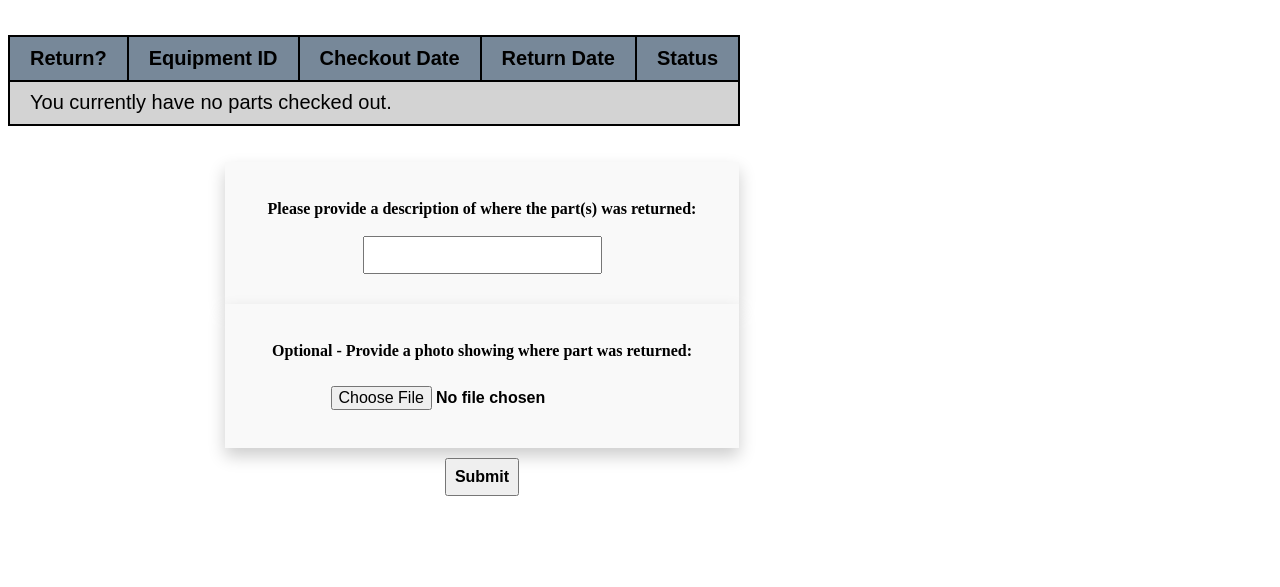
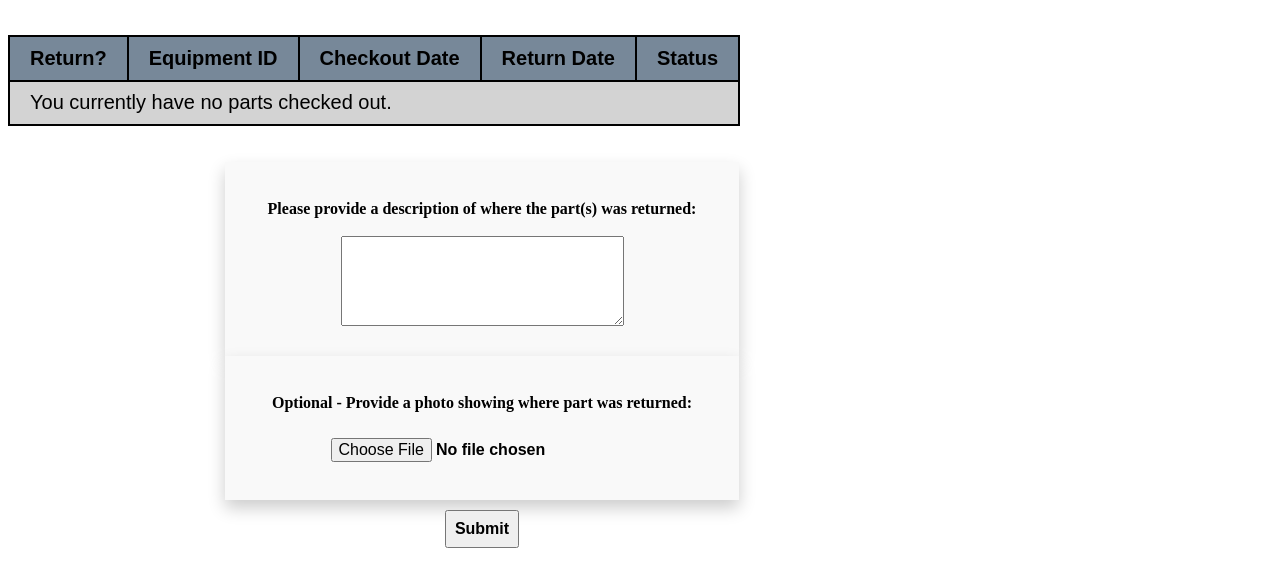
Before and after one commit to adamw1221/CS495-Lab-Inventory-Group-F, a website: page html/returnParts.html in a window 1280 px wide. Shown: the part 147-734 px from the top of the page. Drawn offline with Linux system fonts and the light colour scheme; files that its build step writes are made by us from their sources; no server answers; files whose address does not match are found by name.

Commit message:
Update return parts html

```diff
--- a/html/returnParts.html
+++ b/html/returnParts.html
@@ -50,7 +50,7 @@
       <br><br>
       <div>
         <label for="description">Please provide a description of where the part(s) was returned:</label>
-        <input type="text" id="description" name="description" maxlength="100" required>
+        <textarea type="text" id="description" name="description" rows="4" cols="25" maxlength="100" required></textarea>
       </div>
       <div>
         <label for="file">Optional - Provide a photo showing where part was returned:</label>
```
